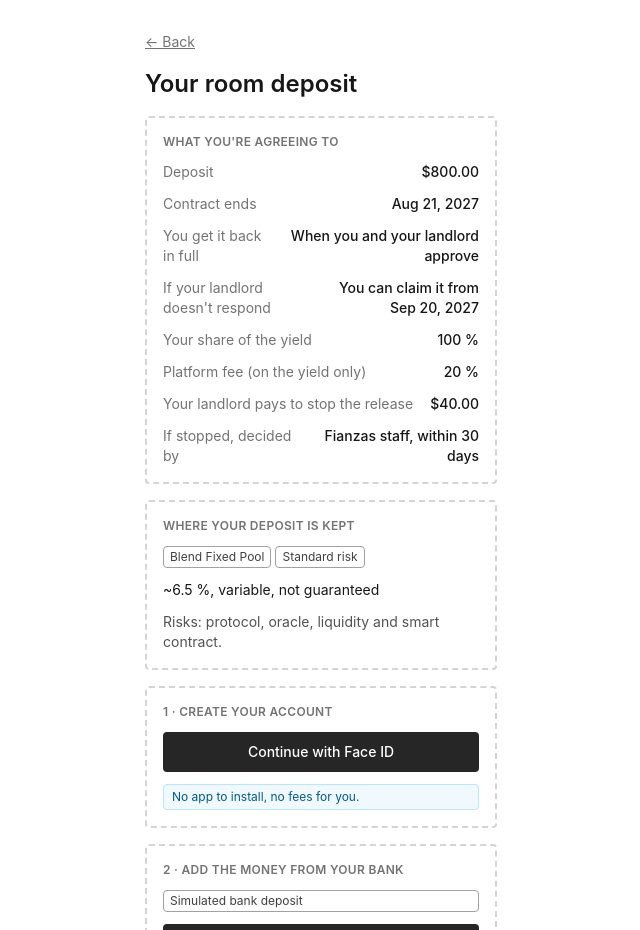
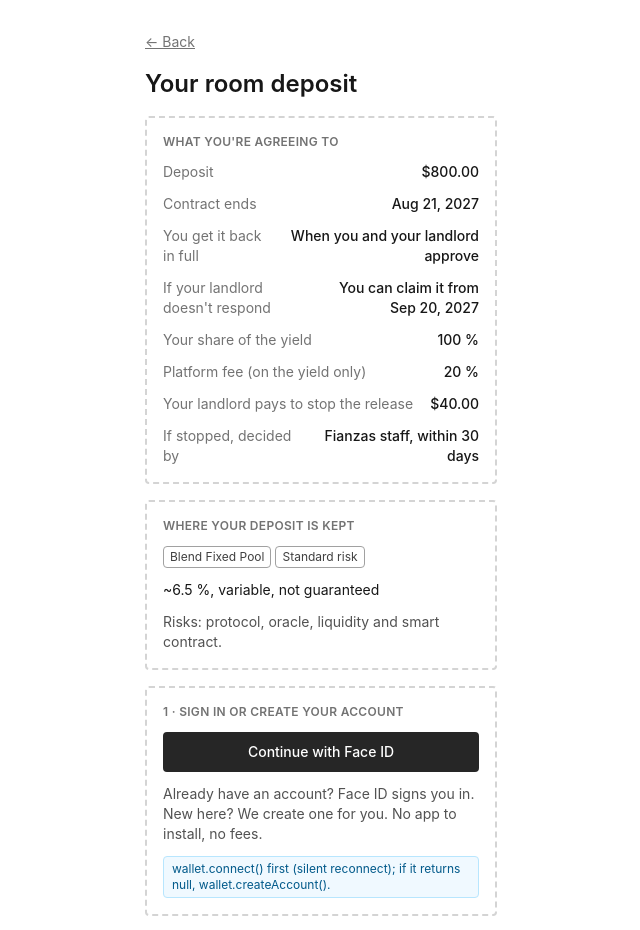
Before and after one commit to jzelada97/Pledge, a Next.js app in the folder apps/web/: page /i/1 in a window 1280 px wide. Shown: the top 930 px of the page, without its empty margins (319-959 px from the left). Built offline with nearby package versions, Linux system fonts and the light colour scheme.

Commit message:
feat(web): permitir entrar con cuenta existente desde la invitación

```diff
--- a/apps/web/app/i/[id]/page.tsx
+++ b/apps/web/app/i/[id]/page.tsx
@@ -47,9 +47,12 @@ export default async function Invitation({ params }: PageProps<"/i/[id]">) {
         <p className="text-sm text-neutral-600">{copy.risks}</p>
       </Box>
 
-      <Box title="1 · Create your account">
+      <Box title="1 · Sign in or create your account">
         <SignButton label="Continue with Face ID" />
-        <Note>No app to install, no fees for you.</Note>
+        <p className="text-sm text-neutral-600">
+          Already have an account? Face ID signs you in. New here? We create one for you. No app to install, no fees.
+        </p>
+        <Note>wallet.connect() first (silent reconnect); if it returns null, wallet.createAccount().</Note>
       </Box>
 
       <Box title="2 · Add the money from your bank">
```
